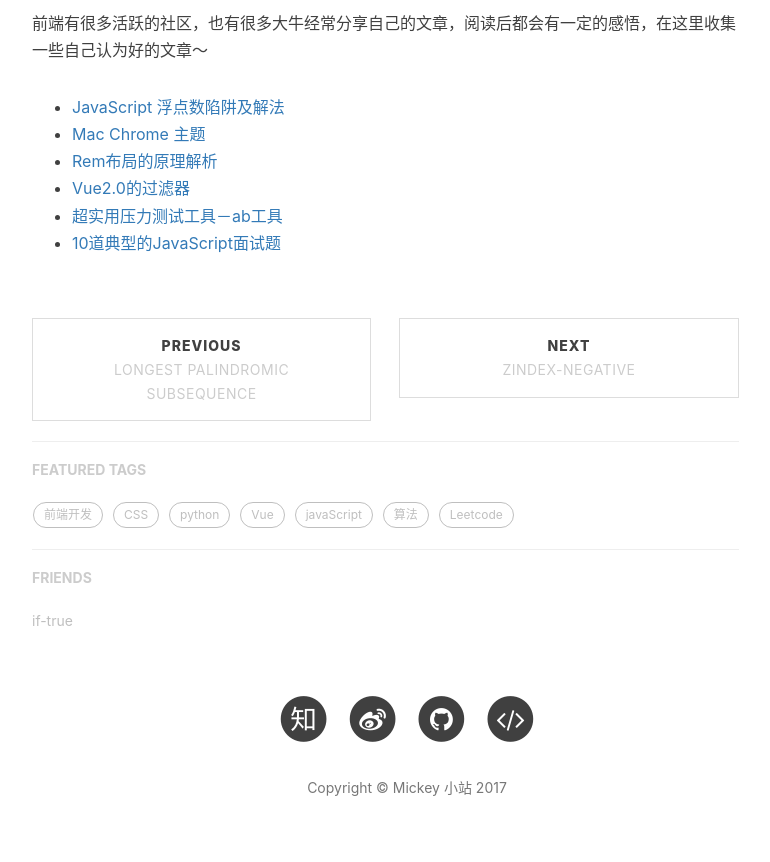
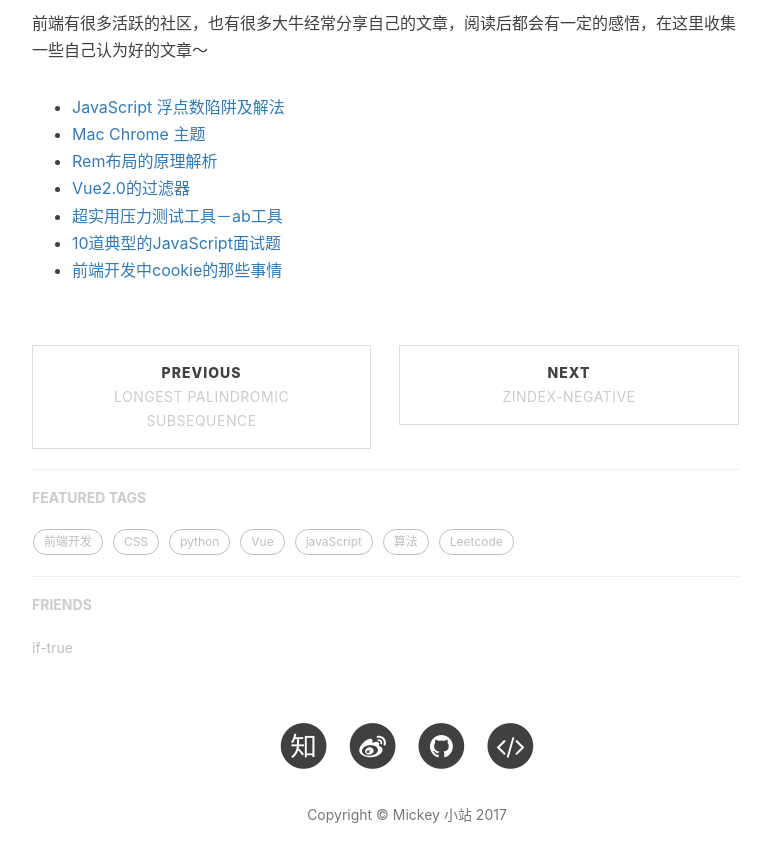
Before and after one commit to mickey0524/mickey0524.github.io, a Jekyll site: the page built from _posts/2017-10-20-superior-fe-article.md, in a window 1280 px wide and 900 px high, scrolled down 563 px. Shown: the top 862 px of the window, without its empty margins (233-1003 px from the left). Built offline with Jekyll 4.4.1, drawn with Linux system fonts in a browser that asks for light colours; nearby versions of some CDN libraries; comment, search, counter and statistics services are not loaded.

Commit message:
feat(前端): 增加前端好文-cookie那些事情

```diff
--- a/_posts/2017-10-20-superior-fe-article.md
+++ b/_posts/2017-10-20-superior-fe-article.md
@@ -17,3 +17,4 @@ tags:
 * [Vue2.0的过滤器](https://www.w3cplus.com/vue/how-to-create-filters-in-vuejs.html)
 * [超实用压力测试工具－ab工具](http://www.jianshu.com/p/43d04d8baaf7)
 * [10道典型的JavaScript面试题](http://www.css88.com/archives/7052)
+* [前端开发中cookie的那些事情](http://www.css88.com/archives/4637)
```
